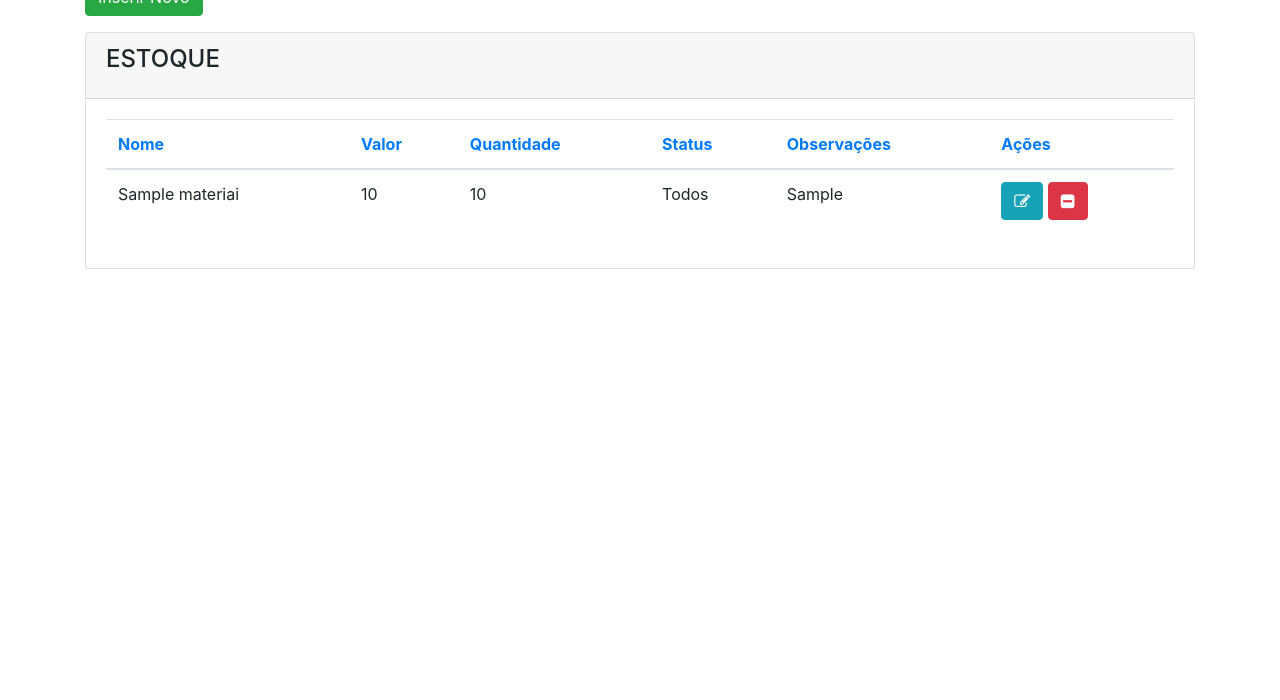
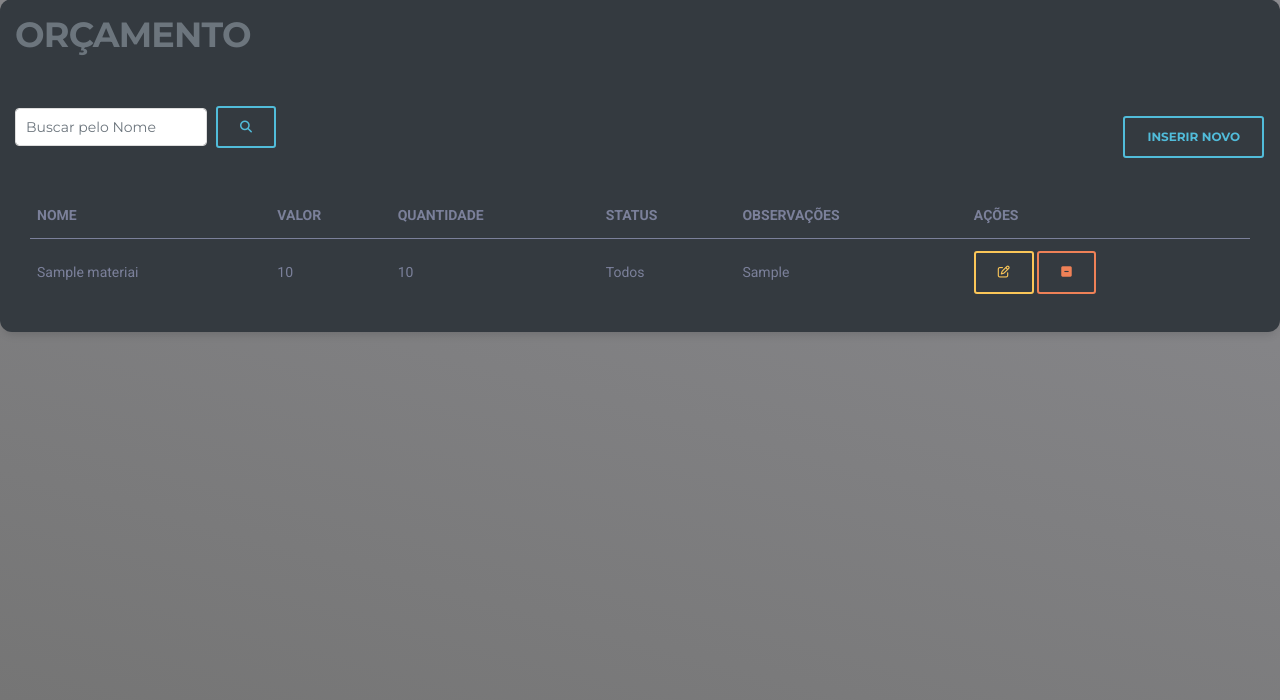
Before and after one commit to anadebner21/KLIMAT, a PHP site: page /estoque.php in a window 1280 px wide. Shown: the part 100-800 px from the top of the page. Run offline with PHP 8.4, Linux system fonts and the light colour scheme; tables that the repository leaves empty or names only in its code hold one stand-in row (values such as "Sample post"); some libraries are stand-ins or nearby versions.

Commit message:
Arrumando o front

```diff
--- a/estoque.php
+++ b/estoque.php
@@ -17,10 +17,22 @@
 
 
 <link rel="stylesheet" href="https://cdnjs.cloudflare.com/ajax/libs/font-awesome/4.7.0/css/font-awesome.min.css">
-
-
-
 <script src="https://cdnjs.cloudflare.com/ajax/libs/jquery.mask/1.14.11/jquery.mask.min.js"></script>
+<script src="https://cdnjs.cloudflare.com/ajax/libs/jquery.mask/1.14.11/jquery.mask.min.js"></script>
+<meta charset="utf-8">
+  <meta content="width=device-width, initial-scale=1.0" name="viewport" />
+  <meta http-equiv="X-UA-Compatible" content="IE=edge,chrome=1" />
+  <!--     Fonts and icons     -->
+  <link rel="stylesheet" type="text/css" href="https://fonts.googleapis.com/css?family=Roboto:300,400,500,700|Roboto+Slab:400,700|Material+Icons" />
+  <link rel="stylesheet" href="https://maxcdn.bootstrapcdn.com/font-awesome/latest/css/font-awesome.min.css">
+  <!-- Material Icons -->
+  <link href="https://fonts.googleapis.com/icon?family=Material+Icons+Round" rel="stylesheet">
+  <!-- Material Kit CSS -->
+  <link href="assets/css/material-kit.css?v=3.0.0" rel="stylesheet" />
+  <link href="assets/css/bootstrap.min.css" rel="stylesheet" />
+  <link href="assets/css/paper-dashboard.css?v=2.0.0" rel="stylesheet" />
+  <link href="https://fonts.googleapis.com/css?family=Montserrat:400,700,200" rel="stylesheet" />
+  <link href="https://maxcdn.bootstrapcdn.com/font-awesome/latest/css/font-awesome.min.css" rel="stylesheet">
 
 
 
@@ -30,53 +42,79 @@
 <body>
 
 
+<nav class="navbar navbar-expand-lg position-absolute top-0 z-index-3 w-100 shadow-none my-3 navbar-transparent">
+    <div class="container">
+      <a class="navbar-brand  text-dark " rel="tooltip"  data-placement="bottom" target="_blank">
+        KLIMAT - GERENCIAMENTO
+      </a>
+      <ul class="navbar-nav">
 
-  <nav class="navbar navbar-expand-lg navbar-dark bg-dark">
+      <div class="collapse navbar-collapse justify-content-end" id="navigation">
 
-  <div class="collapse navbar-collapse" id="conteudoNavbarSuportado">
+
     <ul class="navbar-nav mr-auto">
 
     </ul>
-    <form class="form-inline my-2 my-lg-0 mr-5">
-
-    <form class="form-inline my-2 my-lg-0">
-      <input name="pesquisar" class="form-control mr-sm-2" type="search" placeholder="Buscar pelo Nome" aria-label="Pesquisar">
-      <button name="buttonPesquisar" class="btn btn-outline-success my-2 my-sm-0" type="submit"><i class="fa fa-search"></i></button>
-    </form>
-  </div>
-</nav>
 
 
 
+         </div>
 
-
-<div class="container">
+      </ul>
+      </div>
+    </div>
+  </nav>
 
 
 
-
-      <br>
+<div class="page" style="background-image: url('https://www.adagil.com.br/assets/site/img/aplicacao2.png')">
+    <span class="mask bg-gradient-dark opacity-6"></span>
+    <div class="container">
+      <div class="row">
+        <div class="col-md-8 mx-auto">
+          <div class="text-center">
+            <h1 class="text-black"></h1>
+            <h3 class="text-secondary">..........</h3>
+          </div>
+        </div>
+      </div>
+    </div>
+  </div>
 
 
-         <div class="row">
-           <div class="col-sm-12">
-            <button type="button" class="btn btn-success mb-3" data-toggle="modal" data-target="#modalExemplo">Inserir Novo </button>
 
-           </div>
+<div class="content">
+            <div class="row">
+              <div class="col-md-12">
+                <div class="card text-white bg-dark mb-3">
+                  <div class="card-header">
+                  <h2 class="text-start text-secondary font-weight-bold ">ORÇAMENTO</h2>
+                    <h6 class="card text-right"></h6>
+
+                  <div class="col-xs-4">
+                  <div class="col-xs-4">
+                  <div class="row">
+
+  <div class="col-md-9 col-xs-4">
+    <div class="form-group">
+     <form class="form-inline my-2 my-lg-0">
+       <input name="pesquisar" class="form-control mr-sm-2" type="search" placeholder="Buscar pelo Nome" aria-label="Pesquisar">
+       <button name="buttonPesquisar" class="btn btn-outline-info my-2 my-sm-0" type="submit"><i class="fa fa-search"></i></button>
+     </form>
+    </div>
+  </div>
+  <div class="col-md-3 col-xs-4">
+    <div class="form-group">
+    <h6 class="text-end"><button type="button" class="btn btn-outline-info" data-toggle="modal" data-target="#modalExemplo">Inserir Novo </button></h6>
+    </div>
+  </div>
+</div>
+</div>
 
 
-        </div>
 
-
-          <div class="content">
-            <div class="row">
-              <div class="col-md-12">
-                <div class="card">
-                  <div class="card-header">
-                    <h4 class="card-title">ESTOQUE</h4>
-                  </div>
                   <div class="card-body">
-                    <div class="table-responsive">
+                    <div class="table-secundary">
 
                       <!--LISTAR TODOS OS Materiais -->
 
@@ -110,7 +148,7 @@
 
 
                       <table class="table">
-                        <thead class=" text-primary">
+                        <thead>
 
                           <th>
                             Nome
@@ -154,9 +192,9 @@
                              <td><?php echo $status; ?></td>
                              <td><?php echo $obs; ?></td>
                              <td>
-                             <a class="btn btn-info" href="estoque.php?func=edita&id_material=<?php echo $id_material; ?>"><i class="fa fa-pencil-square-o"></i></a>
+                             <a class="btn btn-outline-warning" href="estoque.php?func=edita&id_material=<?php echo $id_material; ?>"><i class="fa fa-pencil-square-o"></i></a>
 
-                             <a class="btn btn-danger" href="estoque.php?func=deleta&id_material=<?php echo $id_material; ?>"><i class="fa fa-minus-square"></i></a>
+                             <a class="btn btn-outline-danger" href="estoque.php?func=deleta&id_material=<?php echo $id_material; ?>"><i class="fa fa-minus-square"></i></a>
 
                              </td>
                             </tr>
@@ -185,10 +223,10 @@
       <div id="modalExemplo" class="modal fade" role="dialog">
         <div class="modal-dialog">
          <!-- Modal content-->
-          <div class="modal-content">
+          <div class="modal-content" style="background-color:#708090;">
             <div class="modal-header" >
 
-              <h4 class="modal-title">MATERIAL</h4>
+              <h2 class="text-center text-dark font-weight-bold ">MATERIAL</h2>
               <button type="button" class="close" data-dismiss="modal">&times;</button>
             </div>
             <div class="modal-body">
@@ -301,7 +339,7 @@
       <div id="modalEditar" class="modal fade" role="dialog">
         <div class="modal-dialog">
          <!-- Modal content-->
-          <div class="modal-content">
+          <div class="modal-content" style="background-color:#708090;">
             <div class="modal-header">
 
               <h4 class="modal-title">Material</h4>
```
Also changed, not shown: painel_admin.php (+39 -19 lines), img/Design_sem_nome__1_-removebg-preview.png (added).
